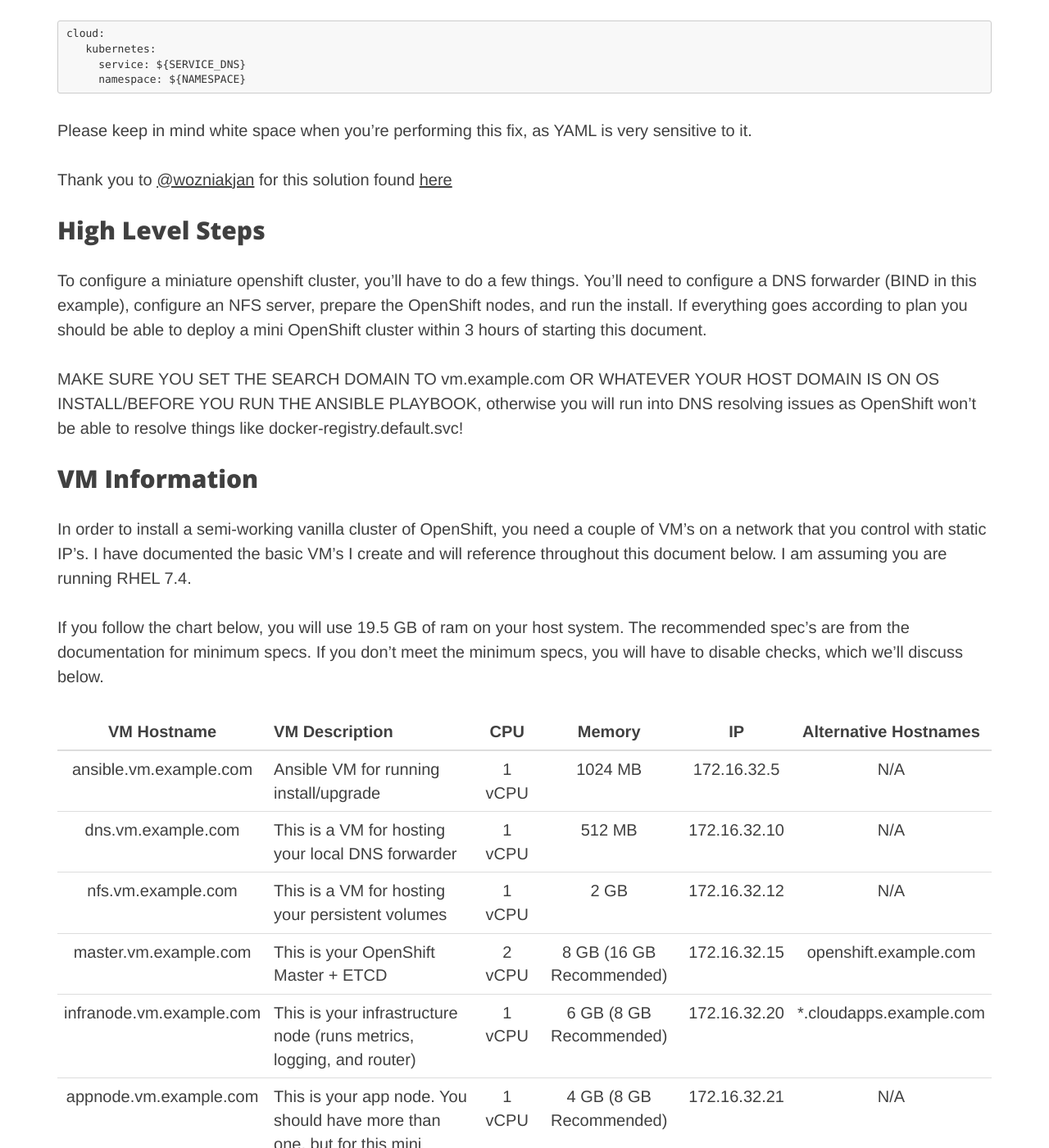
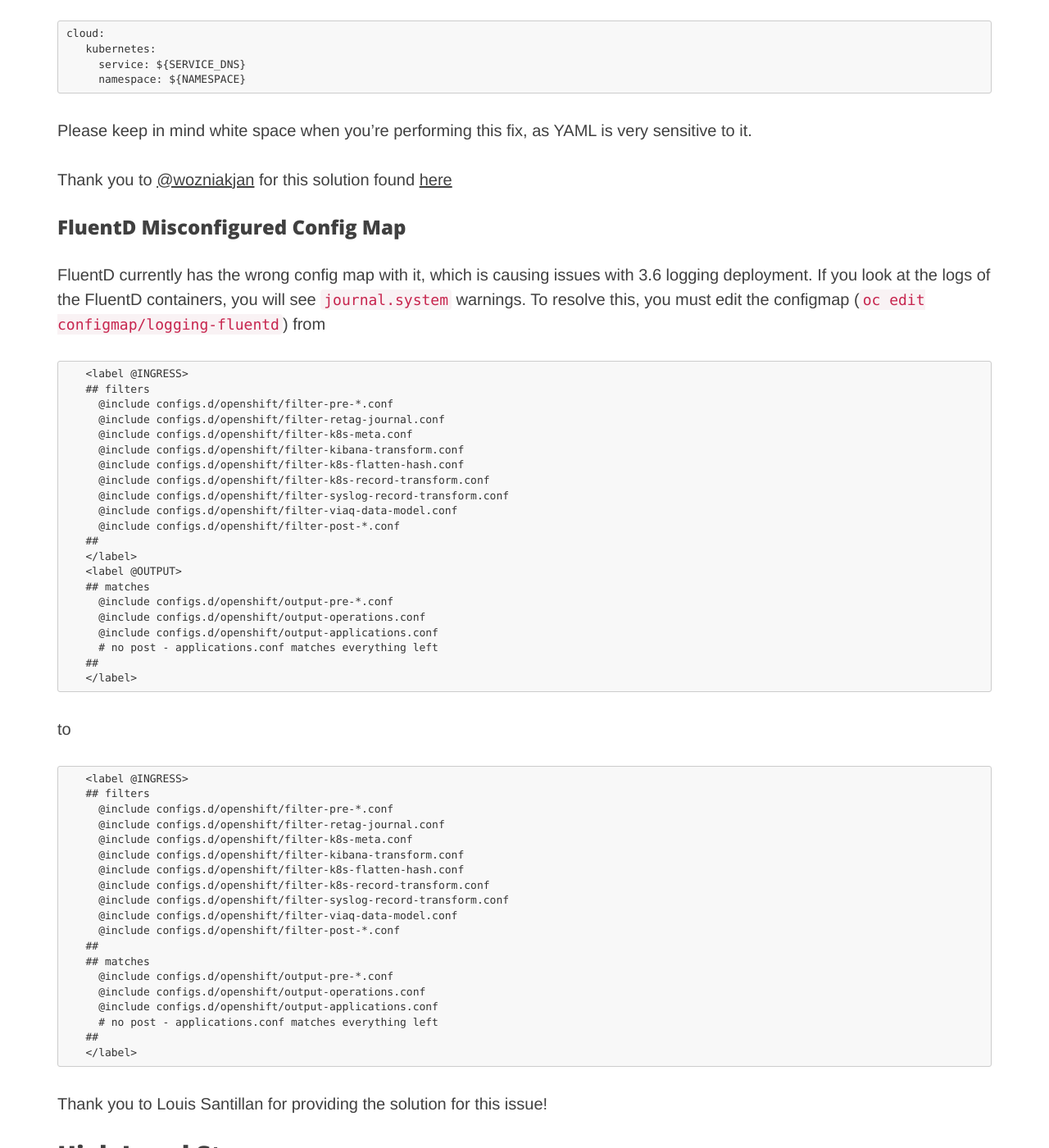
Before and after one commit to Oats87/oats87.github.io, a Jekyll site: the page built from _posts/2017-10-19-mini-cluster.markdown, in a window 1280 px wide and 1400 px high, scrolled down 1443 px. Shown: the whole window at 82% size. Built offline with Jekyll 4.4.1, drawn with Linux system fonts in a browser that asks for light colours; nearby versions of some CDN libraries.

Commit message:
Adding logging stuff, thank you Louis Santillan

````diff
--- a/_posts/2017-10-19-mini-cluster.markdown
+++ b/_posts/2017-10-19-mini-cluster.markdown
@@ -40,6 +40,59 @@
 Please keep in mind white space when you're performing this fix, as YAML is very sensitive to it.
 
 Thank you to [@wozniakjan](https://github.com/wozniakjan) for this solution found [here](https://github.com/openshift/openshift-ansible/issues/5497#issuecomment-331372471)
+
+### FluentD Misconfigured Config Map
+
+FluentD currently has the wrong config map with it, which is causing issues with 3.6 logging deployment. If you look at the logs of the FluentD containers, you will see `journal.system` warnings. To resolve this, you must edit the configmap (`oc edit configmap/logging-fluentd`) from
+
+```
+   <label @INGRESS>
+   ## filters
+     @include configs.d/openshift/filter-pre-*.conf
+     @include configs.d/openshift/filter-retag-journal.conf
+     @include configs.d/openshift/filter-k8s-meta.conf
+     @include configs.d/openshift/filter-kibana-transform.conf
+     @include configs.d/openshift/filter-k8s-flatten-hash.conf
+     @include configs.d/openshift/filter-k8s-record-transform.conf
+     @include configs.d/openshift/filter-syslog-record-transform.conf
+     @include configs.d/openshift/filter-viaq-data-model.conf
+     @include configs.d/openshift/filter-post-*.conf
+   ##
+   </label>
+   <label @OUTPUT>
+   ## matches
+     @include configs.d/openshift/output-pre-*.conf
+     @include configs.d/openshift/output-operations.conf
+     @include configs.d/openshift/output-applications.conf
+     # no post - applications.conf matches everything left
+   ##
+   </label>
+```
+to
+```
+   <label @INGRESS>
+   ## filters
+     @include configs.d/openshift/filter-pre-*.conf
+     @include configs.d/openshift/filter-retag-journal.conf
+     @include configs.d/openshift/filter-k8s-meta.conf
+     @include configs.d/openshift/filter-kibana-transform.conf
+     @include configs.d/openshift/filter-k8s-flatten-hash.conf
+     @include configs.d/openshift/filter-k8s-record-transform.conf
+     @include configs.d/openshift/filter-syslog-record-transform.conf
+     @include configs.d/openshift/filter-viaq-data-model.conf
+     @include configs.d/openshift/filter-post-*.conf
+   ##
+   ## matches
+     @include configs.d/openshift/output-pre-*.conf
+     @include configs.d/openshift/output-operations.conf
+     @include configs.d/openshift/output-applications.conf
+     # no post - applications.conf matches everything left
+   ##
+   </label>
+```
+
+Thank you to Louis Santillan for providing the solution for this issue!
+
 ## High Level Steps
 
 To configure a miniature openshift cluster, you'll have to do a few things. You'll need to configure a DNS forwarder (BIND in this example), configure an NFS server, prepare the OpenShift nodes, and run the install. If everything goes according to plan you should be able to deploy a mini OpenShift cluster within 3 hours of starting this document.
````
